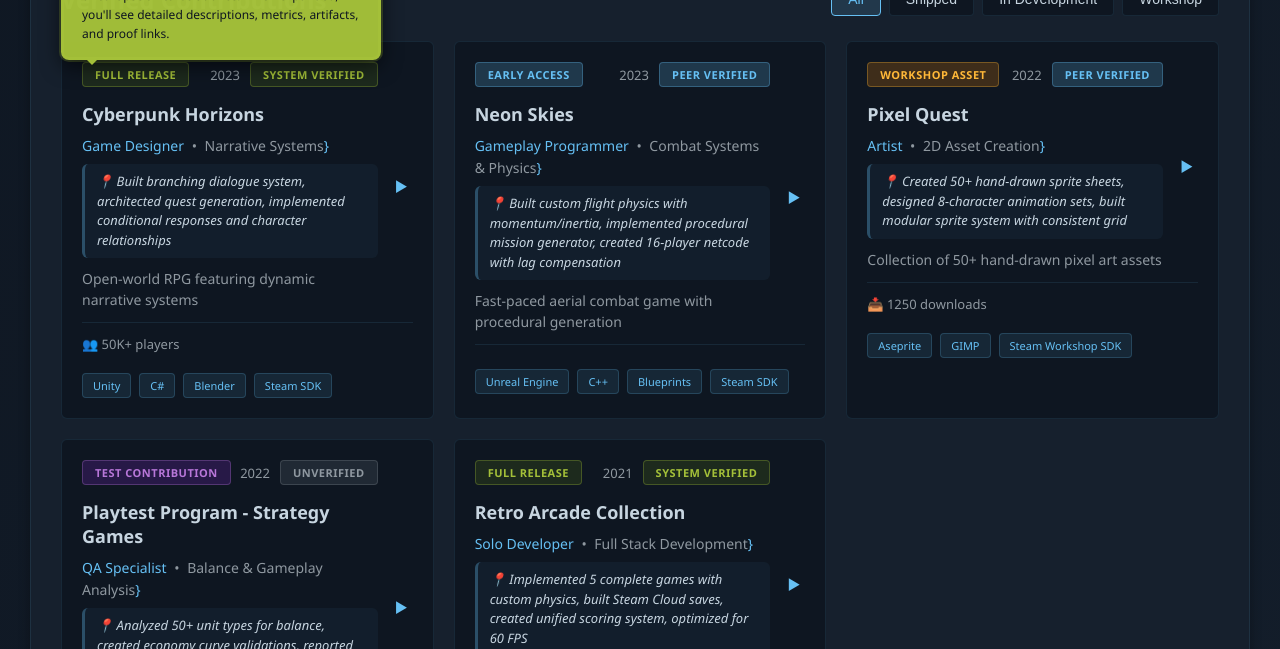
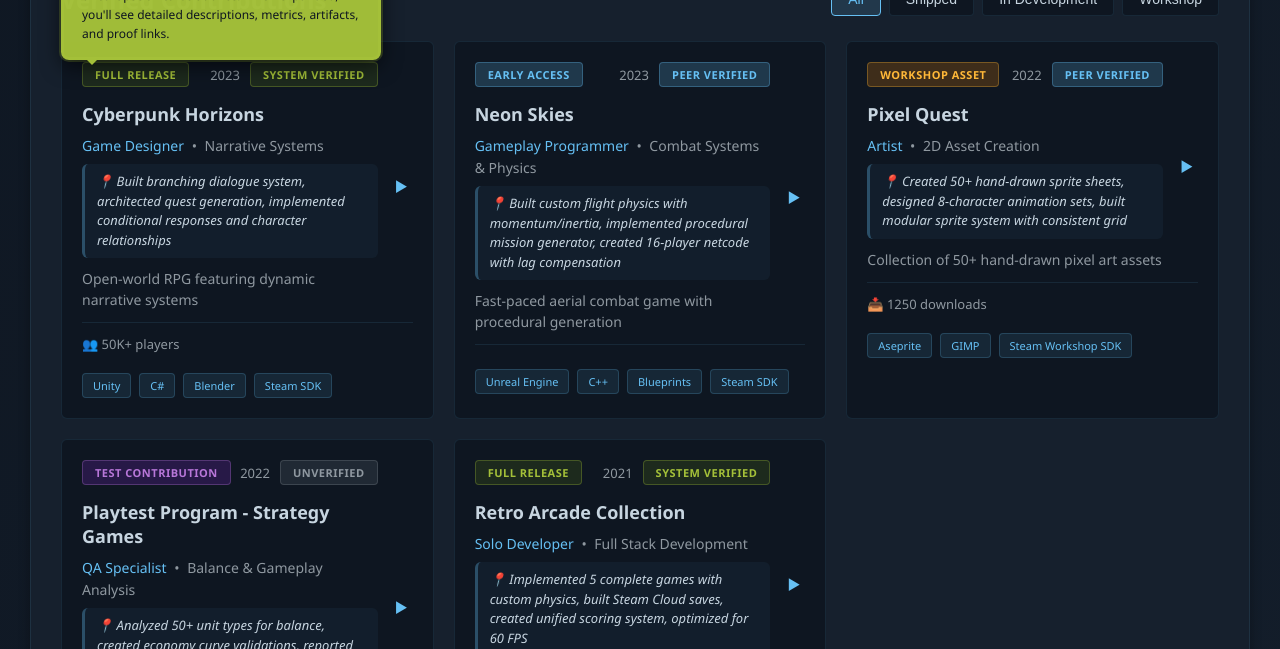
Before and after one commit to BlastBlastBlast/Coupler-Mock, a React (Vite) app: page / in a window 1280 px wide. Shown: the part 800-1449 px from the top of the page. Built offline with nearby package versions, Linux system fonts and the light colour scheme; a web font is replaced by a local one.

Commit message:
final commit before push

```diff
--- a/src/components/Portfolio.jsx
+++ b/src/components/Portfolio.jsx
@@ -533,7 +533,15 @@ function Portfolio() {
                 </div>
                 <h3 className="contribution-title">{contribution.title}</h3>
                 <div className="contribution-role-info">
-                  <p className="contribution-role">{contribution.role}{contribution.subRole && <span className="role-separator"> • </span>}<span className="contribution-subrole">{contribution.subRole}</span>}</p>
+                  <p className="contribution-role">
+                    {contribution.role}
+                    {contribution.subRole && (
+                      <>
+                        <span className="role-separator"> • </span>
+                        <span className="contribution-subrole">{contribution.subRole}</span>
+                      </>
+                    )}
+                  </p>
                 </div>
                 {contribution.scope && (
                   <p className="contribution-scope">📍 {contribution.scope}</p>
```
